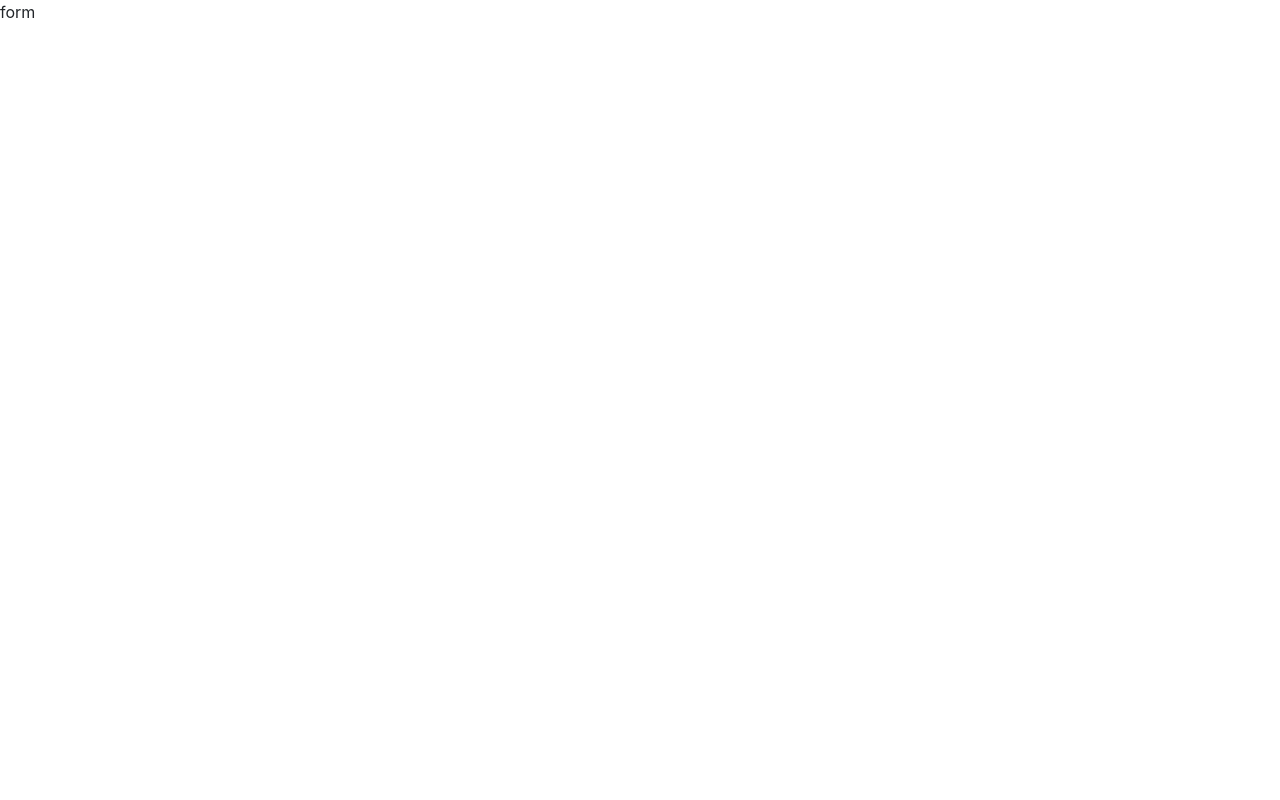
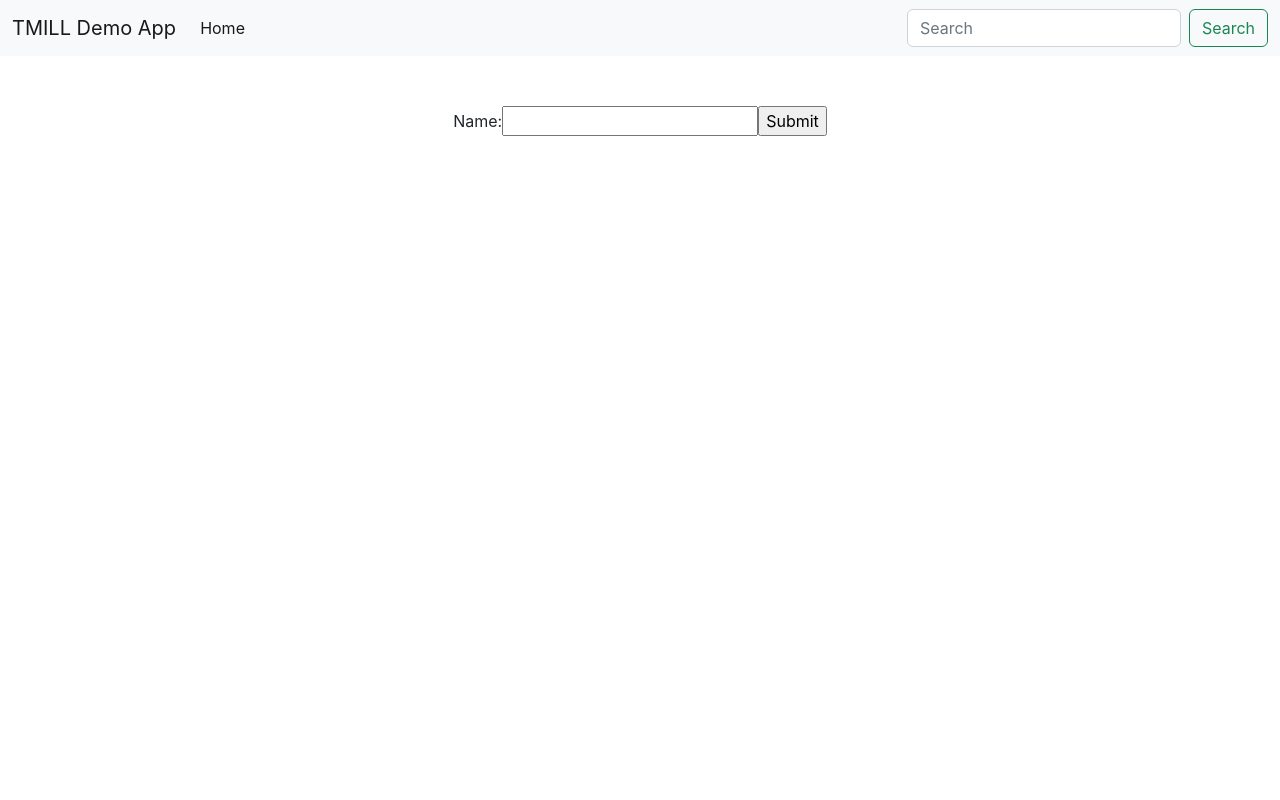
Before and after one commit to zircontium/demo, a React (Create React App) app: page /addForm in a window 1280 px wide. Shown: the top 800 px of the page. Built offline with nearby package versions, Linux system fonts and the light colour scheme.

Commit message:
added from content

```diff
--- a/src/App.js
+++ b/src/App.js
@@ -8,20 +8,14 @@
 function App() {
   return (
     <Router>
+      <Header />
       <Routes>
         <Route path="/" element={<Homepage jobs={JobData} />} />
         <Route path="/addForm" element={<Form />} />
       </Routes>
+      <Footer />
     </Router>
   );
 }
 
-const Home = () => {
-  <div>
-    <Header />
-    <Homepage jobs={JobData} />
-    <Footer />
-  </div>;
-};
-
 export default App;
--- a/src/form.js
+++ b/src/form.js
@@ -1,9 +1,17 @@
-import React from 'react'
+import React from "react";
 
 function Form() {
   return (
-    <div>form</div>
-  )
+    <div className="form">
+      <form>
+        <label>
+          Name:
+          <input type="text" name="name" />
+        </label>
+        <input type="submit" value="Submit" />
+      </form>
+    </div>
+  );
 }
 
-export default Form
+export default Form;
--- a/src/index.css
+++ b/src/index.css
@@ -11,3 +11,11 @@
   font-family: source-code-pro, Menlo, Monaco, Consolas, 'Courier New',
     monospace;
 }
+
+.form {
+  display: flex;
+  flex-direction: column;
+  align-items: center;
+  margin-top: 50px;
+  height: 100vh;
+}
```
